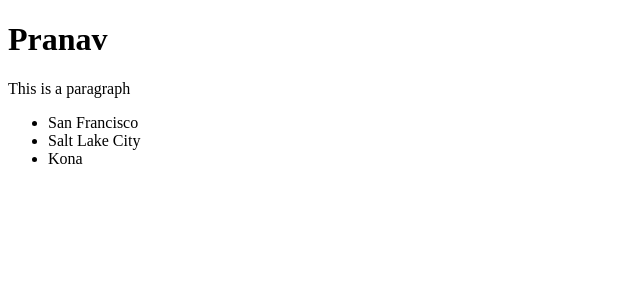
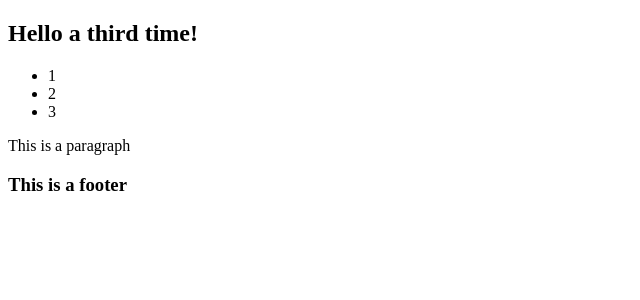
Before and after one commit to mozartfish/data-graphics-vis, a React (Create React App) app in the folder react/tutorial/: page / in a window 1280 px wide. Shown: the top 300 px of the page, without its empty margins (0-640 px from the left). Built offline with nearby package versions, Linux system fonts and the light colour scheme.

Commit message:
set up parent child components

```diff
--- /dev/null
+++ b/react/tutorial/src/App.js
@@ -0,0 +1,14 @@
+import React from "react";
+import Footer from "./Footer";
+import MainContent from "./MainContent";
+import Header from "./Header";
+function App() {
+  return (
+    <div>
+      <Header />
+      <MainContent />
+      <Footer />
+    </div>
+  );
+}
+export default App;
--- /dev/null
+++ b/react/tutorial/src/Footer.js
@@ -0,0 +1,9 @@
+import React from "react";
+function Footer() {
+  return (
+    <footer>
+      <h3>This is a footer</h3>
+    </footer>
+  );
+}
+export default Footer;
--- /dev/null
+++ b/react/tutorial/src/Header.js
@@ -0,0 +1,14 @@
+import React from "react";
+function Header() {
+  return (
+    <nav>
+      <h1>Hello a third time!</h1>
+      <ul>
+        <li>1</li>
+        <li>2</li>
+        <li>3</li>
+      </ul>
+    </nav>
+  );
+}
+export default Header;
--- /dev/null
+++ b/react/tutorial/src/MainContent.js
@@ -0,0 +1,9 @@
+import React from "react";
+function MainContent() {
+  return (
+    <main>
+      <p>This is a paragraph</p>
+    </main>
+  );
+}
+export default MainContent;
--- /dev/null
+++ b/react/tutorial/src/components/MyInfo.jsx
@@ -0,0 +1,17 @@
+import React from "react";
+
+// separated functional components
+function MyInfo() {
+  return (
+    <div>
+      <h1>Pranav</h1>
+      <p>This is a paragraph</p>
+      <ul>
+        <li>San Francisco</li>
+        <li>Salt Lake City</li>
+        <li>Kona</li>
+      </ul>
+    </div>
+  );
+}
+export default MyInfo;
--- a/react/tutorial/src/index.js
+++ b/react/tutorial/src/index.js
@@ -1,5 +1,7 @@
 import React from "react";
 import ReactDOM from "react-dom";
+import MyInfo from "./components/MyInfo.jsx";
+import App from "./App.js";
 
 // // JSX example
 // ReactDOM.render(
@@ -23,18 +25,18 @@ import ReactDOM from "react-dom";
 //   );
 // }
 
-function MyInfo() {
-  return(
-    <div>
-      <h1>Pranav</h1>
-      <p>This is a paragraph</p>
-      <ul>
-        <li>San Francisco</li>
-        <li>Salt Lake City</li>
-        <li>Kona</li>
-      </ul>
-    </div>
-  )
-}
+// function MyInfo() {
+//   return(
+//     <div>
+//       <h1>Pranav</h1>
+//       <p>This is a paragraph</p>
+//       <ul>
+//         <li>San Francisco</li>
+//         <li>Salt Lake City</li>
+//         <li>Kona</li>
+//       </ul>
+//     </div>
+//   )
+// }
 
-ReactDOM.render(<MyInfo/>, document.getElementById("root"));
+ReactDOM.render(<App />, document.getElementById("root"));
```
